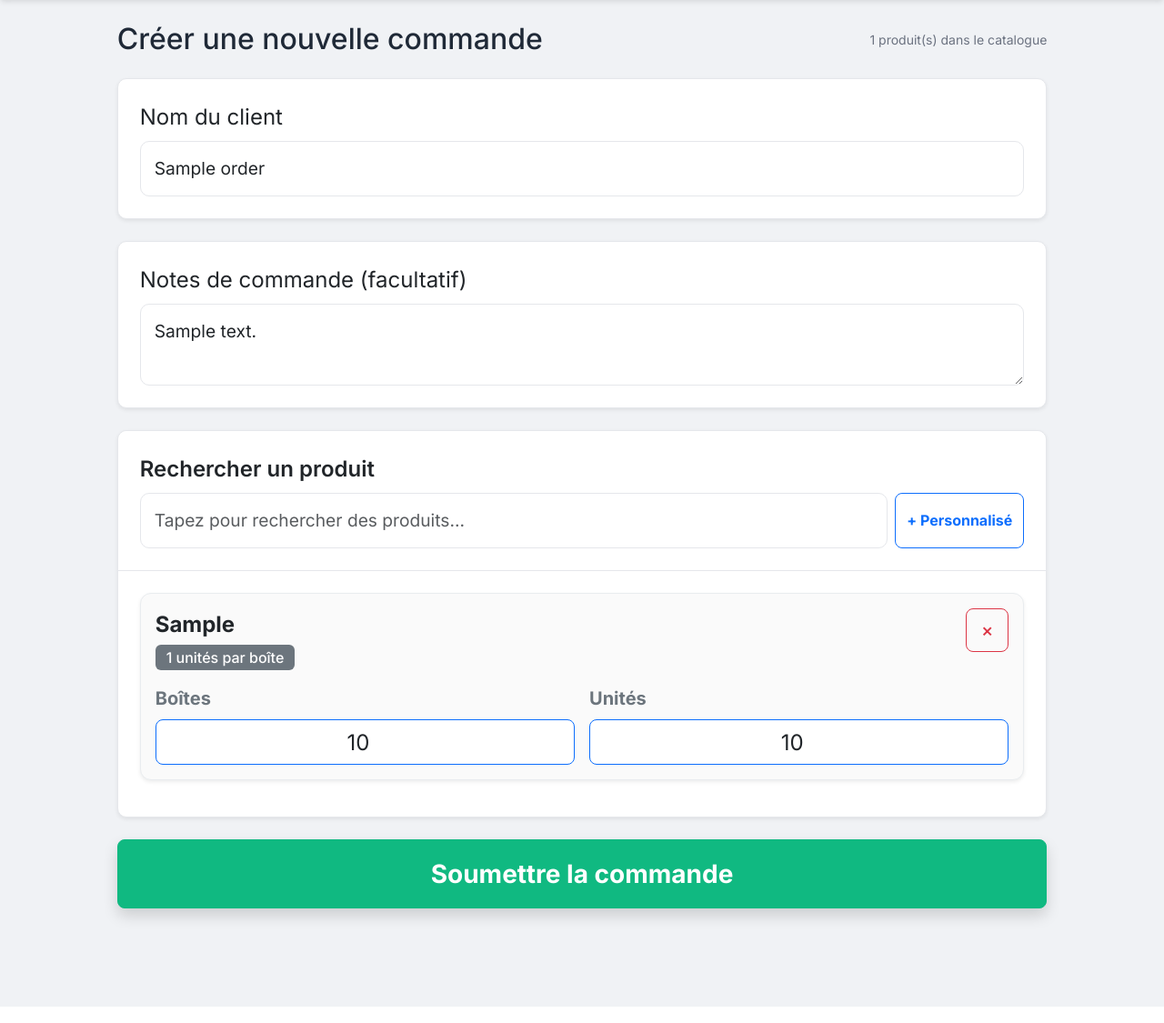
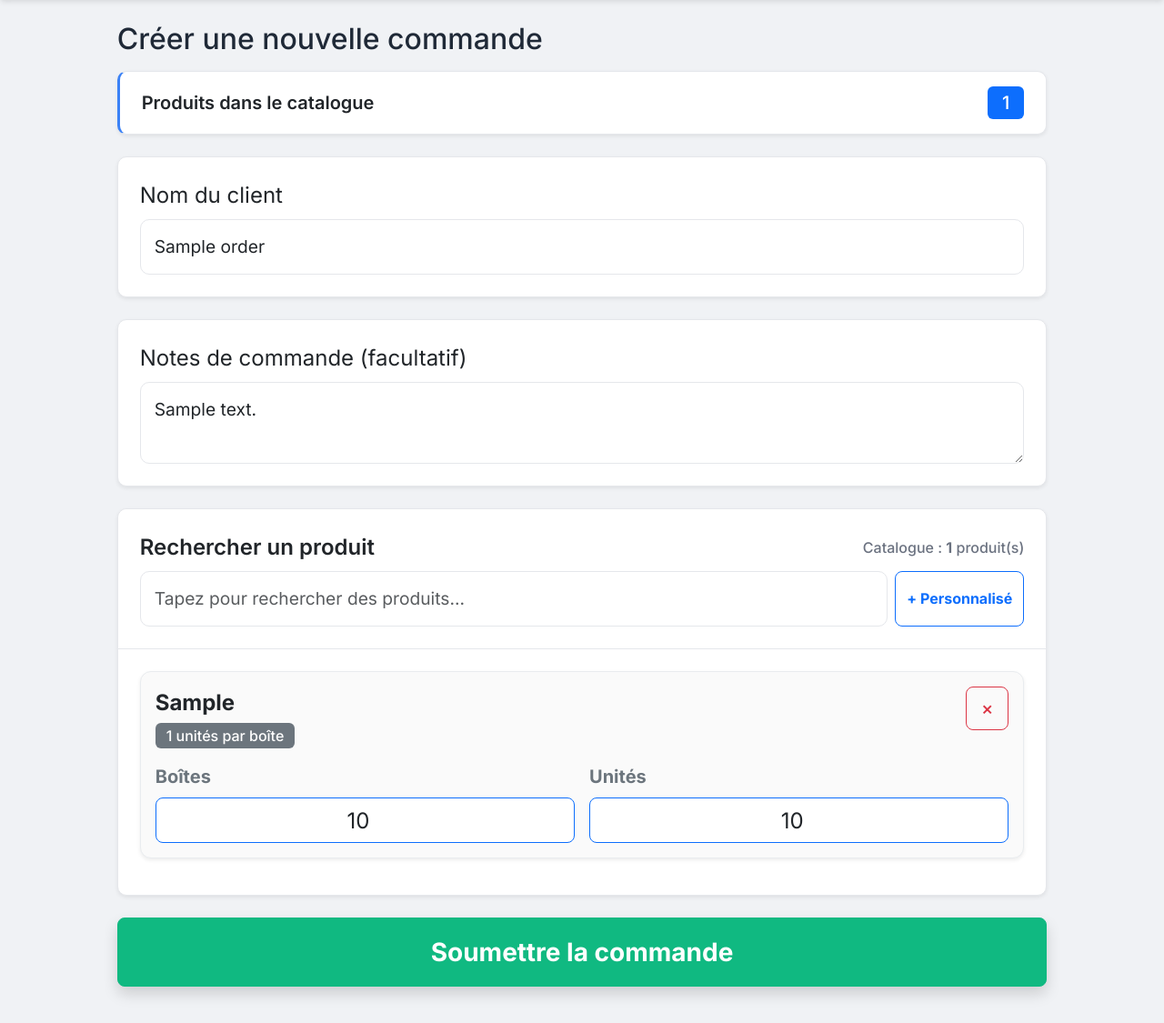
Before and after one commit to oussahmane/gropro, a Laravel app: page /worker/order/1/edit in a window 1280 px wide. Shown: the part 72-1197 px from the top of the page at 91% size. Run offline with Laravel 12, Linux system fonts and the light colour scheme; a user stored in the database is signed in; data comes from the database, SQL or seed files in the repository; tables that the repository leaves empty hold one stand-in row (values such as "Sample post").

Commit message:
Make global products count obvious on order pages
Replace the easy-to-miss muted title text with a clear catalog
count banner (and search-header reminder) on worker order
create/edit, and show the same banner on the admin order list
and order detail pages.

Co-authored-by: oussahmane <oussahmane@users.noreply.github.com>

```diff
--- a/resources/views/worker/order/create.blade.php
+++ b/resources/views/worker/order/create.blade.php
@@ -3,9 +3,13 @@
 @section('content')
 <div class="row" id="app-order">
     <div class="col-12 col-xl-10 mx-auto">
-        <div class="d-flex justify-content-between align-items-center mb-4 flex-wrap gap-2">
-            <h2 class="mb-0">Créer une nouvelle commande</h2>
-            <small class="text-muted">{{ $productsCount }} produit(s) dans le catalogue</small>
+        <h2 class="mb-3">Créer une nouvelle commande</h2>
+
+        <div id="global-products-count" class="card shadow-sm mb-4 border-left-accent" role="status" aria-live="polite">
+            <div class="card-body py-3 px-4 d-flex justify-content-between align-items-center flex-wrap gap-2">
+                <span class="fw-semibold fs-5 mb-0">Produits dans le catalogue</span>
+                <span class="badge bg-primary fs-5 px-3 py-2">{{ $productsCount }}</span>
+            </div>
         </div>
 
         <form id="orderForm">
@@ -26,7 +30,10 @@
 
             <div class="card shadow-sm mb-4">
                 <div class="card-header bg-white p-4">
-                    <label class="form-label fs-4 mb-2">Rechercher un produit</label>
+                    <div class="d-flex justify-content-between align-items-center flex-wrap gap-2 mb-2">
+                        <label class="form-label fs-4 mb-0">Rechercher un produit</label>
+                        <span class="text-muted fw-medium">Catalogue : <strong id="global-products-count-inline">{{ $productsCount }}</strong> produit(s)</span>
+                    </div>
                     <div class="d-flex gap-2 position-relative">
                         <input type="text" id="searchInput" class="form-control form-control-lg touch-input" placeholder="Tapez pour rechercher des produits...">
                         <button type="button" id="addCustomProductBtn" class="btn btn-outline-primary fw-bold" style="white-space: nowrap;">+ Personnalisé</button>
```
Also changed, not shown: app/Http/Controllers/AdminController.php (+39 -23 lines), resources/views/admin/dashboard.blade.php (+8 -1 lines), resources/views/admin/orders/show.blade.php (+9 -2 lines), tests/Feature/OrderProductsCountTest.php (+50 -5 lines).
